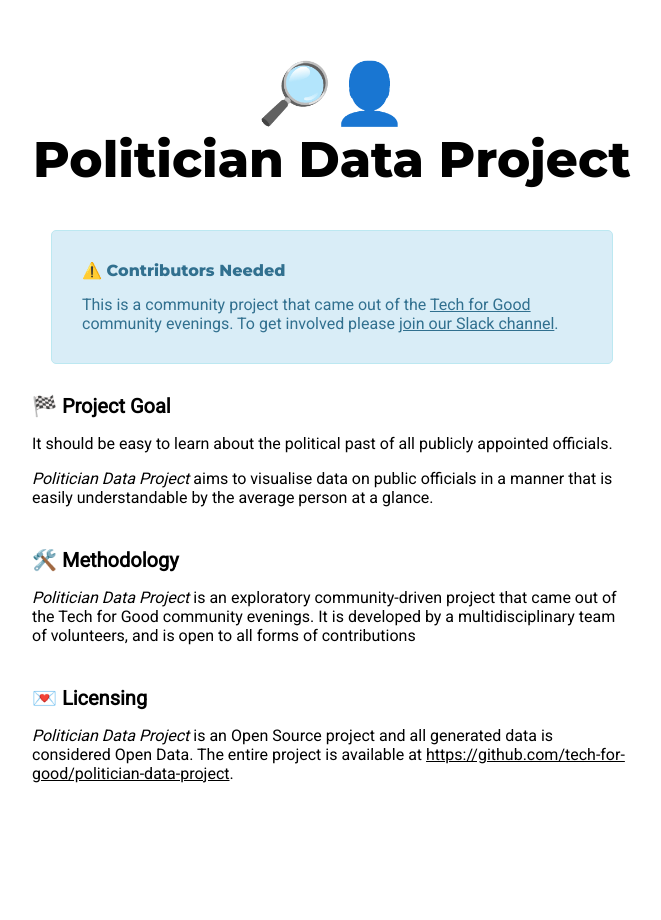
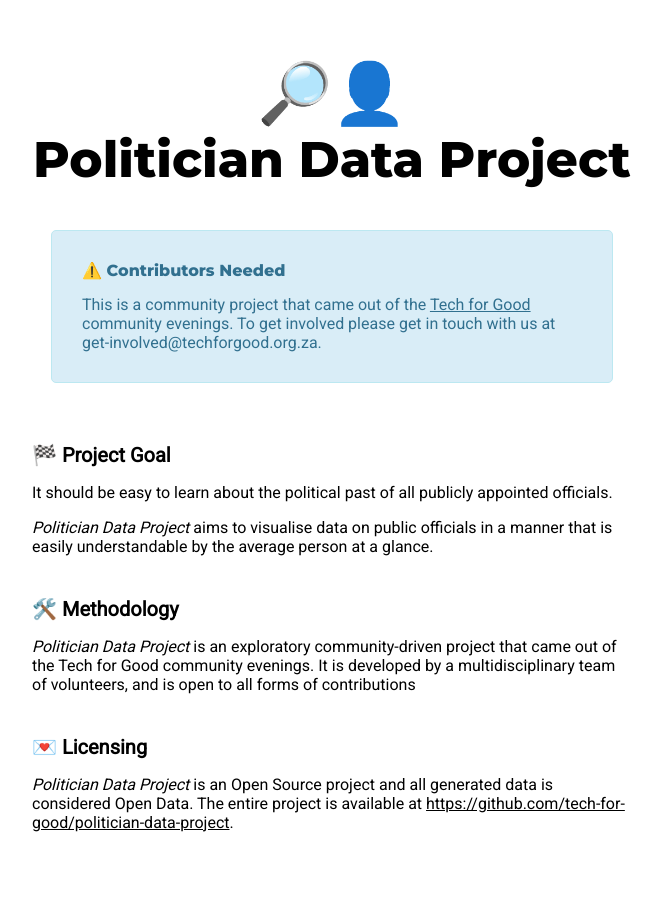
Before and after one commit to public-people/politician-data-project, a Jekyll site: the page built from index.md, in a window 1280 px wide. Shown: the whole page, without its empty margins (308-969 px from the left). Built offline with Jekyll 4.4.1, drawn with Linux system fonts in a browser that asks for light colours.

Commit message:
Minor stylistic changes

```diff
--- a/assets/styles.css
+++ b/assets/styles.css
@@ -39,14 +39,14 @@ body {
   color: #31708f;
 }
 
-.Alert-link:hover {
+.Alert-link:not(.is-not-link):hover {
   background-color: #afd9ee;
   border-radius: 3px;
 }
 
 .Description {
   padding-top: 5px;
-  margin: 0 auto;
+  margin: 30px auto;
   max-width: 600px;
 }
 
--- a/index.md
+++ b/index.md
@@ -7,7 +7,7 @@ layout: page-shell
 
 <div class="Alert">
   <div class="Alert-title">⚠️ Contributors Needed</div>
-  <div class="Alert-text">This is a community project that came out of the <a href="http://techforgood.org.za/" class="Alert-link" target="_blank">Tech for Good</a> community evenings. To get involved please <a href="http://techforgood.org.za/guides/join-slack/index.html" class="Alert-link" target="_blank">join our Slack channel</a>. </div>
+  <div class="Alert-text">This is a community project that came out of the <a href="http://techforgood.org.za/" class="Alert-link" target="_blank">Tech for Good</a> community evenings. To get involved please get in touch with us at <span class="Alert-link is-not-link">get-involved@techforgood.org.za</span>.</div>
 </div>
 
 <div class="Description">
```
